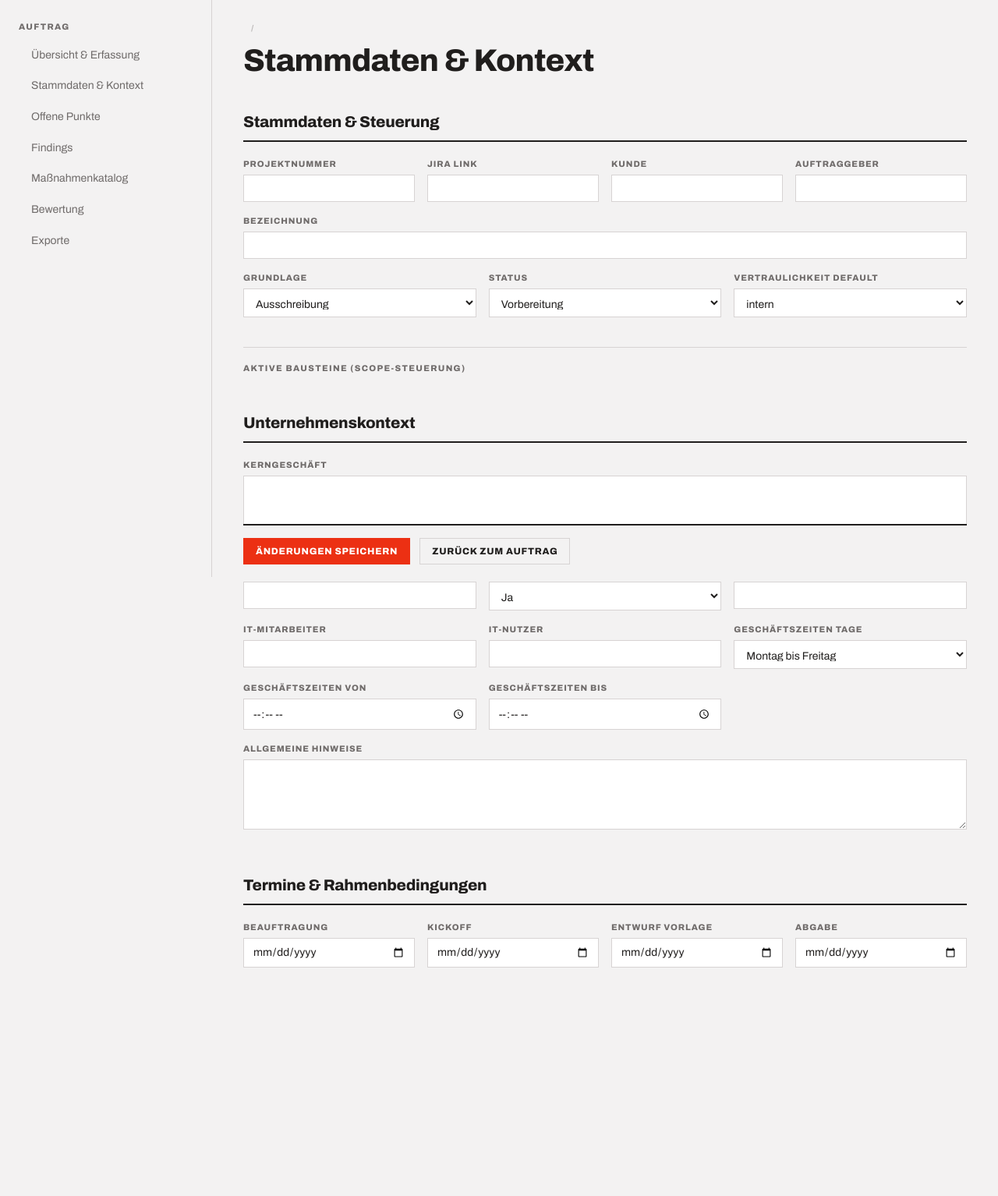
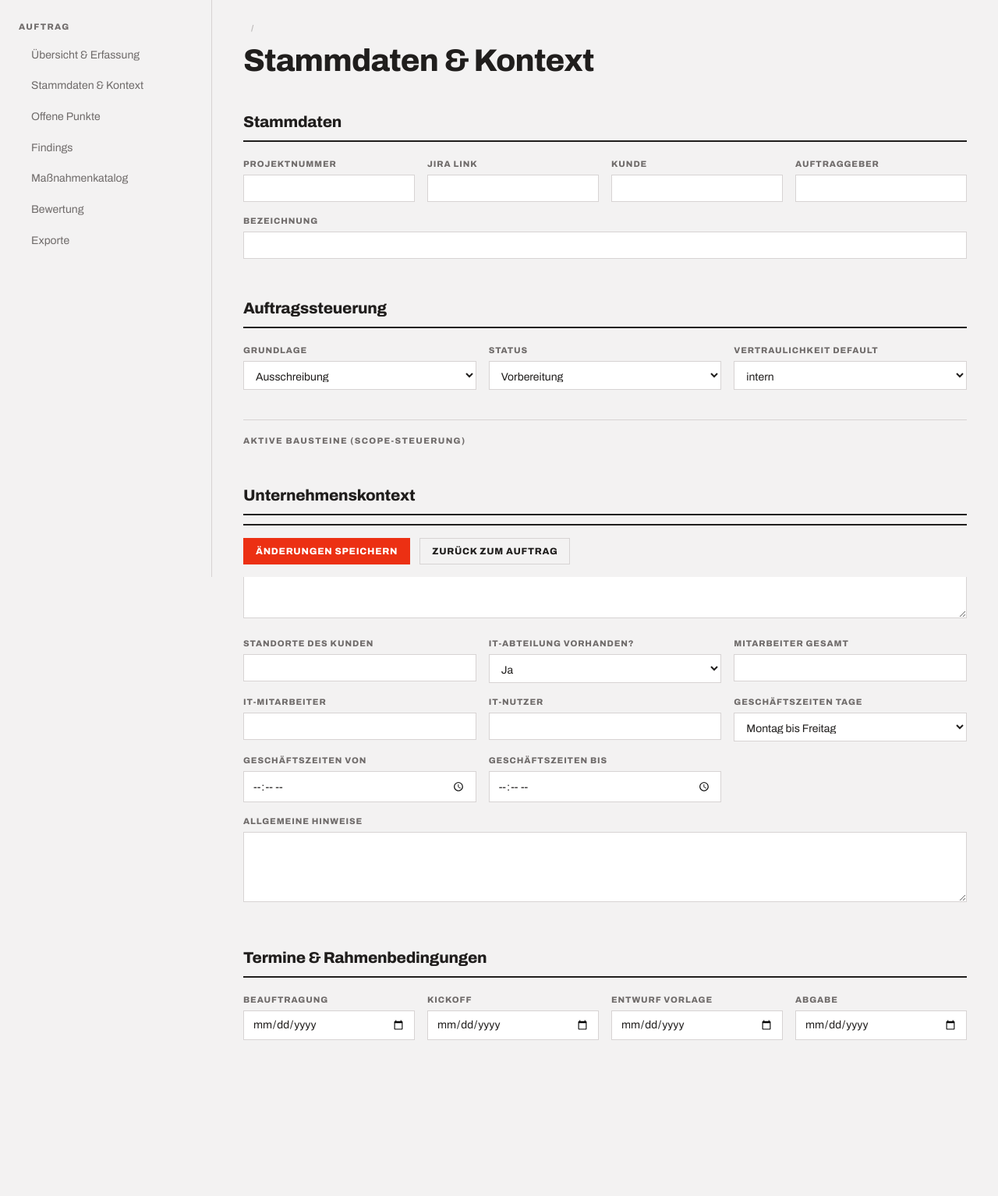
Before and after one commit to deMarcel97/bestandsaufnahme-tool, a FastAPI app: template app/templates/auftrag/edit.html in a window 1280 px wide. Shown: the part 60-1594 px from the top of the page at 78% size. Before the commit the page ends 1301 px from the top, so only its background shows below. Run offline with FastAPI, Linux system fonts and the light colour scheme; the template is opened without the code that fills it, so the values that code supplies are empty.

Commit message:
feat: Stammdaten und Kontext visuell trennen (#286)

```diff
--- a/app/templates/auftrag/edit.html
+++ b/app/templates/auftrag/edit.html
@@ -21,7 +21,7 @@
 
       <fieldset class="fieldset">
         <div class="fieldset-head">
-          <h2>Stammdaten &amp; Steuerung</h2>
+          <h2>Stammdaten</h2>
         </div>
         <div class="form-row">
           <div class="form-group">
@@ -44,6 +44,12 @@
         <div class="form-group">
           <label>Bezeichnung</label>
           <input type="text" name="bezeichnung" value="{{ auftrag.bezeichnung }}" class="form-control">
+        </div>
+      </fieldset>
+
+      <fieldset class="fieldset">
+        <div class="fieldset-head">
+          <h2>Auftragssteuerung</h2>
         </div>
         <div class="form-row">
           <div class="form-group">
```
